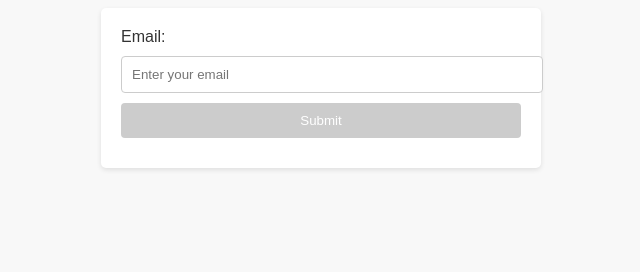
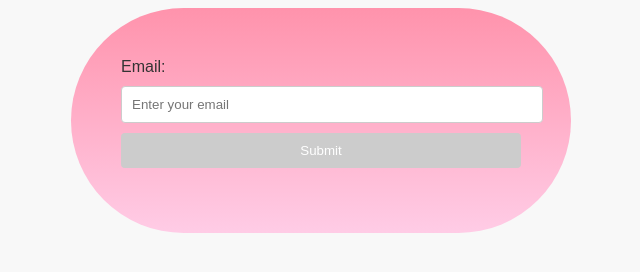
Before and after one commit to PeterZh6/HelloPootal, a plain HTML site: page index.html in a window 1280 px wide. Shown: the whole page, without its empty margins (319-959 px from the left). Drawn offline with Linux system fonts and the light colour scheme.

Commit message:
Update index.html

```diff
--- a/index.html
+++ b/index.html
@@ -1,7 +1,7 @@
 <!DOCTYPE html>
 <html>
 <head>
-  <title>Email Validation</title>
+  <title>I Love Pootal</title>
   <style>
     body {
       font-family: Arial, sans-serif;
@@ -11,11 +11,11 @@
 
     .container {
       max-width: 400px;
-      margin: 0 auto;
-      padding: 20px;
-      background-color: #fff;
-      border-radius: 5px;
-      box-shadow: 0 2px 5px rgba(0, 0, 0, 0.1);
+      margin: auto ;
+      padding: 50px;
+      background: linear-gradient( #ff93ac,#ffcce6);
+      border-radius: 120px;
+
     }
 
     label {
@@ -56,9 +56,10 @@
     }
 
     .result {
-      margin-top: 10px;
+      margin-top: 15px;
       font-weight: bold;
     }
+
   </style>
 </head>
 <body>
```
